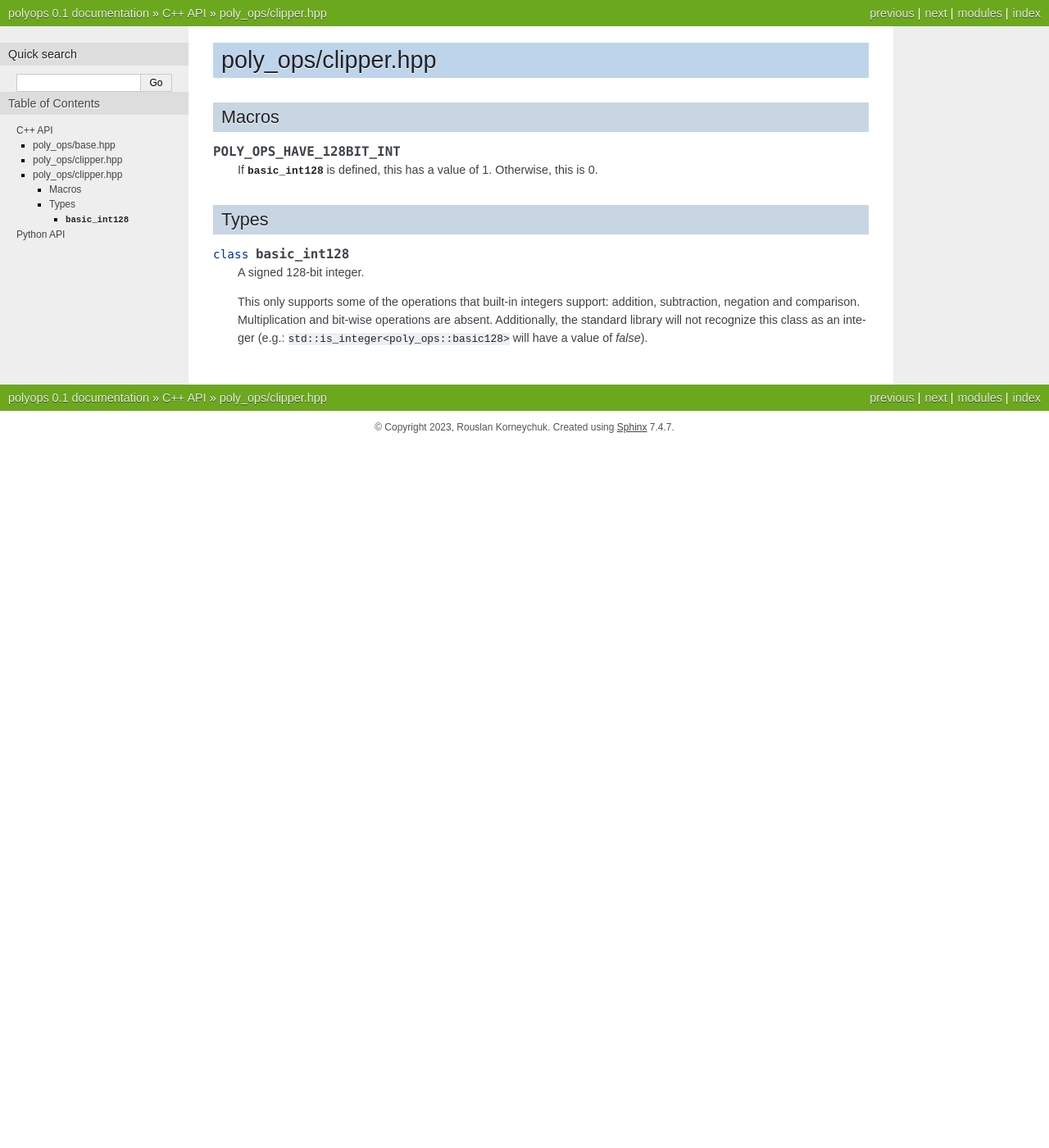
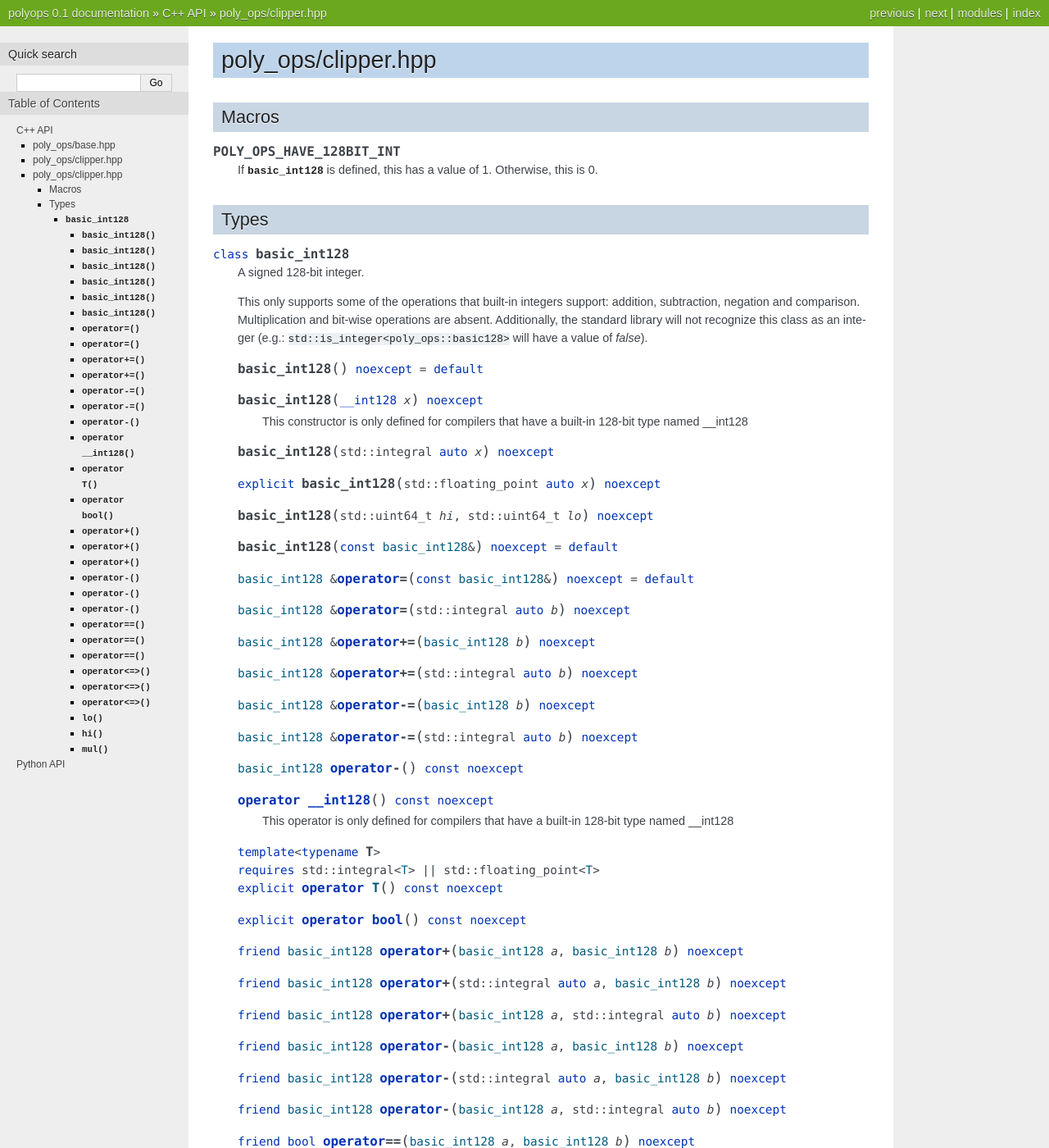
Before and after one commit to Rouslan/polyops, a Sphinx documentation site: the page built from doc/cpp/int128.rst, in a window 1280 px wide and 1400 px high. Shown: the whole window at 82% size. Built offline with Sphinx 7.4.7, drawn with Linux system fonts in a browser that asks for light colours; some of the changed text lies outside the part shown.

Commit message:
Fixed problem with overlapping lines

```diff
--- a/doc/cpp/base.rst
+++ b/doc/cpp/base.rst
@@ -357,6 +357,8 @@
 
 .. cpp:function:: template<typename T> constexpr T square(const point_t<T> &a)
 
+    Equal to ``a[0]*a[0] + a[1]*a[1]``
+
 .. cpp:function:: template<typename T,typename U>\
     constexpr point_t<T> vcast(const point_t<U> &x)
 
--- a/doc/cpp/clip.rst
+++ b/doc/cpp/clip.rst
@@ -135,12 +135,18 @@
     An opaque type that models `std::ranges::forward_range` and
     `std::ranges::sized_range`.
 
+    Unlike :cpp:type:`temp_polygon_tree_range`, an instance of this type does
+    not own its data.
+
 
 .. cpp:type:: template<typename Coord,typename Index=std::size_t>\
         borrowed_temp_polygon_range
 
     An opaque type that models `std::ranges::forward_range` and
     `std::ranges::sized_range`.
+
+    Unlike :cpp:type:`temp_polygon_range`, an instance of this type does not own
+    its data.
 
 
 .. cpp:type:: template<typename Coord,typename Index=std::size_t>\
--- a/doc/cpp/int128.rst
+++ b/doc/cpp/int128.rst
@@ -12,6 +12,7 @@
     If :cpp:class:`basic_int128` is defined, this has a value of 1. Otherwise,
     this is 0.
 
+
 Types
 ------------------
 
@@ -24,3 +25,73 @@
     operations are absent. Additionally, the standard library will not recognize
     this class as an integer (e.g.: ``std::is_integer<poly_ops::basic128>`` will
     have a value of `false`).
+
+    .. cpp:function:: basic_int128() noexcept = default
+
+    .. cpp:function:: basic_int128(__int128 x) noexcept
+
+        This constructor is only defined for compilers that have a built-in
+        128-bit type named __int128
+
+    .. cpp:function:: basic_int128(std::integral auto x) noexcept
+
+    .. cpp:function:: explicit basic_int128(std::floating_point auto x) noexcept
+
+    .. cpp:function:: basic_int128(std::uint64_t hi,std::uint64_t lo) noexcept
+
+    .. cpp:function:: basic_int128(const basic_int128&) noexcept = default
+
+    .. cpp:function:: basic_int128 &operator=(const basic_int128&) noexcept = default
+
+    .. cpp:function:: basic_int128 &operator=(std::integral auto b) noexcept
+
+    .. cpp:function:: basic_int128 &operator+=(basic_int128 b) noexcept
+
+    .. cpp:function:: basic_int128 &operator+=(std::integral auto b) noexcept
+
+    .. cpp:function:: basic_int128 &operator-=(basic_int128 b) noexcept
+
+    .. cpp:function:: basic_int128 &operator-=(std::integral auto b) noexcept
+
+    .. cpp:function:: basic_int128 operator-() const noexcept
+
+    .. cpp:function:: operator __int128() const noexcept
+
+        This operator is only defined for compilers that have a built-in 128-bit
+        type named __int128
+
+    .. cpp:function:: template<typename T>\
+        requires std::integral<T> || std::floating_point<T>\
+        explicit operator T() const noexcept
+
+    .. cpp:function:: explicit operator bool() const noexcept
+
+    .. cpp:function:: friend basic_int128 operator+(basic_int128 a,basic_int128 b) noexcept
+
+    .. cpp:function:: friend basic_int128 operator+(std::integral auto a,basic_int128 b) noexcept
+
+    .. cpp:function:: friend basic_int128 operator+(basic_int128 a,std::integral auto b) noexcept
+
+    .. cpp:function:: friend basic_int128 operator-(basic_int128 a,basic_int128 b) noexcept
+
+    .. cpp:function:: friend basic_int128 operator-(std::integral auto a,basic_int128 b) noexcept
+
+    .. cpp:function:: friend basic_int128 operator-(basic_int128 a,std::integral auto b) noexcept
+
+    .. cpp:function:: friend bool operator==(basic_int128 a,basic_int128 b) noexcept
+
+    .. cpp:function:: friend bool operator==(std::integral auto a,basic_int128 b) noexcept
+
+    .. cpp:function:: friend bool operator==(basic_int128 a,std::integral auto b) noexcept
+
+    .. cpp:function:: friend auto operator<=>(basic_int128 a,basic_int128 b) noexcept
+
+    .. cpp:function:: friend auto operator<=>(std::integral auto a,basic_int128 b) noexcept
+
+    .. cpp:function:: friend auto operator<=>(basic_int128 a,std::integral auto b) noexcept
+
+    .. cpp:function:: std::uint64_t lo() const noexcept
+
+    .. cpp:function:: std::uint64_t hi() const noexcept
+
+    .. cpp:function:: static basic_int128 mul(std::int64_t a,std::int64_t b) noexcept
```
Also changed, not shown: 5 other files.
